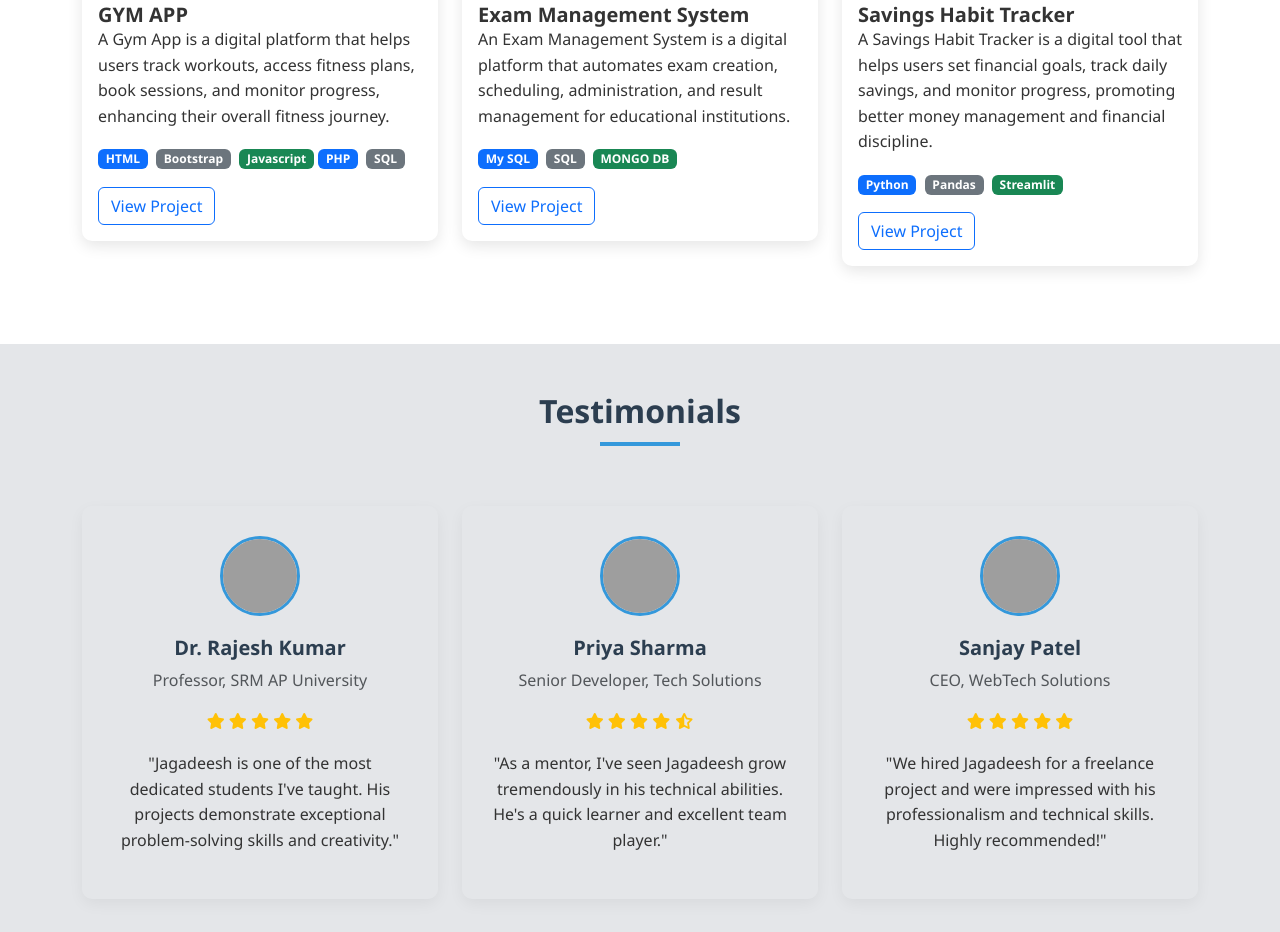
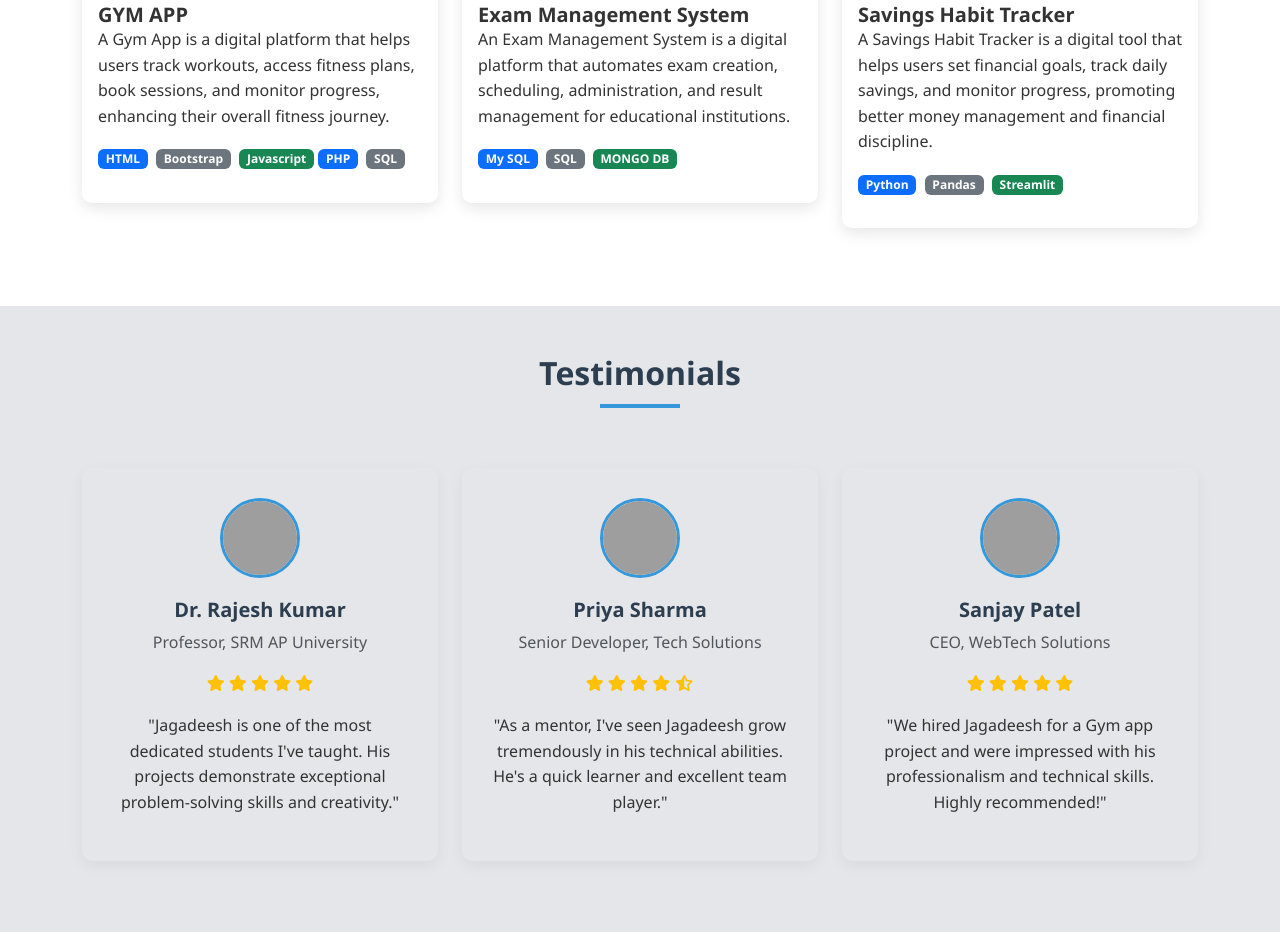
Before and after one commit to jagadeeshram25/My-Portfolio, a plain HTML site: page Portfolio/index.html in a window 1280 px wide. Shown: the part 2172-3104 px from the top of the page. Drawn offline with nearby package versions, Linux system fonts and the light colour scheme; grey boxes are pictures that could not be loaded.

Commit message:
Update index.html

```diff
--- a/Portfolio/index.html
+++ b/Portfolio/index.html
@@ -176,7 +176,7 @@
                 <span class="badge bg-secondary me-1">SQL</span>
 
               </div>
-              <a href="#" class="btn btn-outline-primary">View Project</a>
+
             </div>
           </div>
         </div>
@@ -192,7 +192,7 @@
                 <span class="badge bg-secondary me-1">SQL</span>
                 <span class="badge bg-success">MONGO DB</span>
               </div>
-              <a href="#" class="btn btn-outline-primary">View Project</a>
+
             </div>
           </div>
         </div>
@@ -208,7 +208,7 @@
                 <span class="badge bg-secondary me-1">Pandas</span>
                 <span class="badge bg-success">Streamlit</span>
               </div>
-              <a href="#" class="btn btn-outline-primary">View Project</a>
+
             </div>
           </div>
         </div>
@@ -264,7 +264,7 @@
               <i class="fas fa-star text-warning"></i>
               <i class="fas fa-star text-warning"></i>
             </div>
-            <p>"We hired Jagadeesh for a freelance project and were impressed with his professionalism and technical skills. Highly recommended!"</p>
+            <p>"We hired Jagadeesh for a Gym app project and were impressed with his professionalism and technical skills. Highly recommended!"</p>
           </div>
         </div>
       </div>
```
